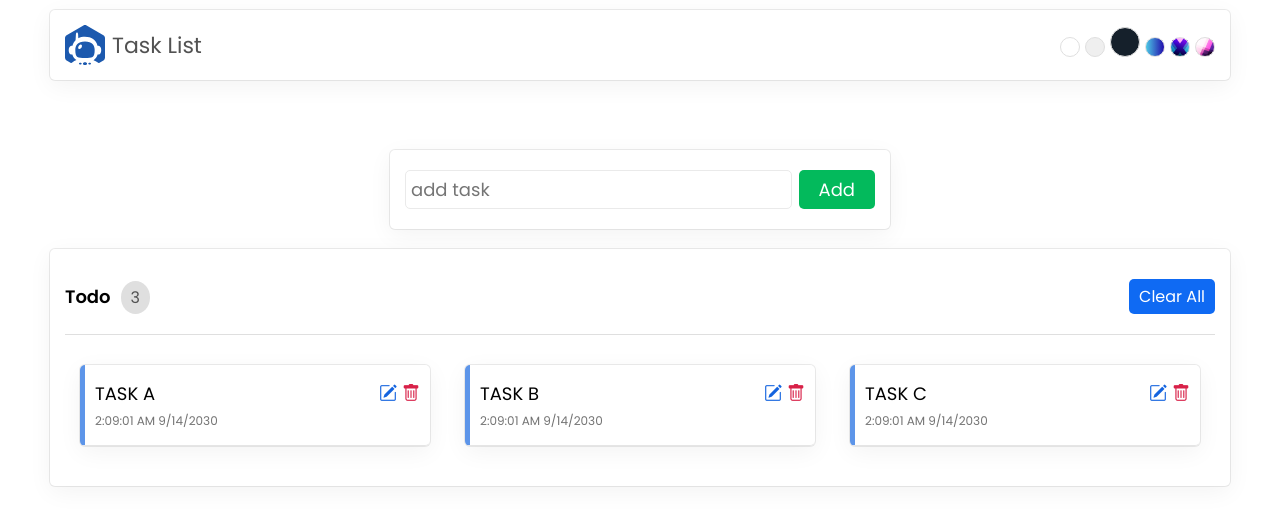
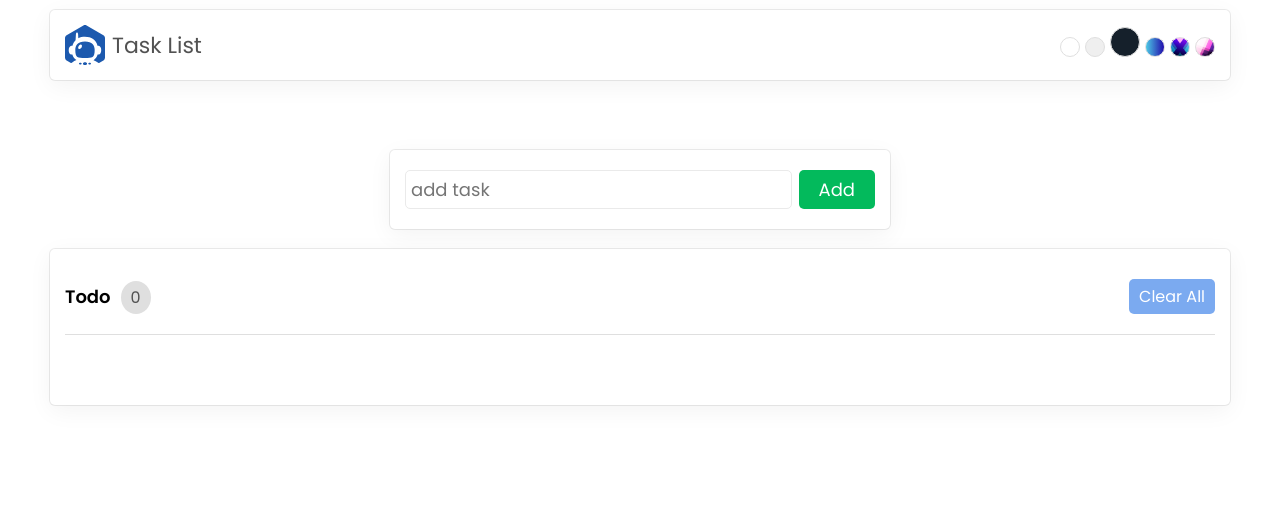
Before and after one commit to dariusz75/react-refresher-unit-tests, a React (Create React App) app: page / in a window 1280 px wide. Shown: the top 526 px of the page. Built offline with nearby package versions, Linux system fonts and the light colour scheme.

Commit message:
input value issue fixed

```diff
--- a/src/App.js
+++ b/src/App.js
@@ -7,11 +7,7 @@ import ShowTask from './components/ShowTask';
 import './App.css';
 
 function App() {
-  const [ tasklist, setTasklist ] = useState([
-    {id: 10001, name: "TASK A", time: "2:09:01 AM 9/14/2030"},
-    {id: 10002, name: "TASK B", time: "2:09:01 AM 9/14/2030"},
-    {id: 10003, name: "TASK C", time: "2:09:01 AM 9/14/2030"},
-  ]);
+  const [ tasklist, setTasklist ] = useState([]);
   const [task, setTask] = useState({});
 
   return (
--- a/src/components/AddTask.js
+++ b/src/components/AddTask.js
@@ -20,6 +20,7 @@ const AddTask = ({ tasklist, setTasklist, task, setTask }) => {
         }
       });
       setTasklist(updatedTasklist);
+      setTask({});
     } else {
       const date = new Date();
       const newTask = {
@@ -28,7 +29,7 @@ const AddTask = ({ tasklist, setTasklist, task, setTask }) => {
         time: `${date.toLocaleTimeString()} ${date.toLocaleDateString()}`
       };
       setTasklist([...tasklist, newTask]);
-      e.target.task.value = '';
+      setTask({});
     };
 
 
@@ -44,7 +45,7 @@ const AddTask = ({ tasklist, setTasklist, task, setTask }) => {
           autoComplete="off"
           placeholder="add task"
           maxLength="25"
-          value={task.name}
+          value={task.name || ''}
           onChange={(e) => setTask({...task, name: e.target.value})}
         />
         <button type="submit">Add</button>
```
